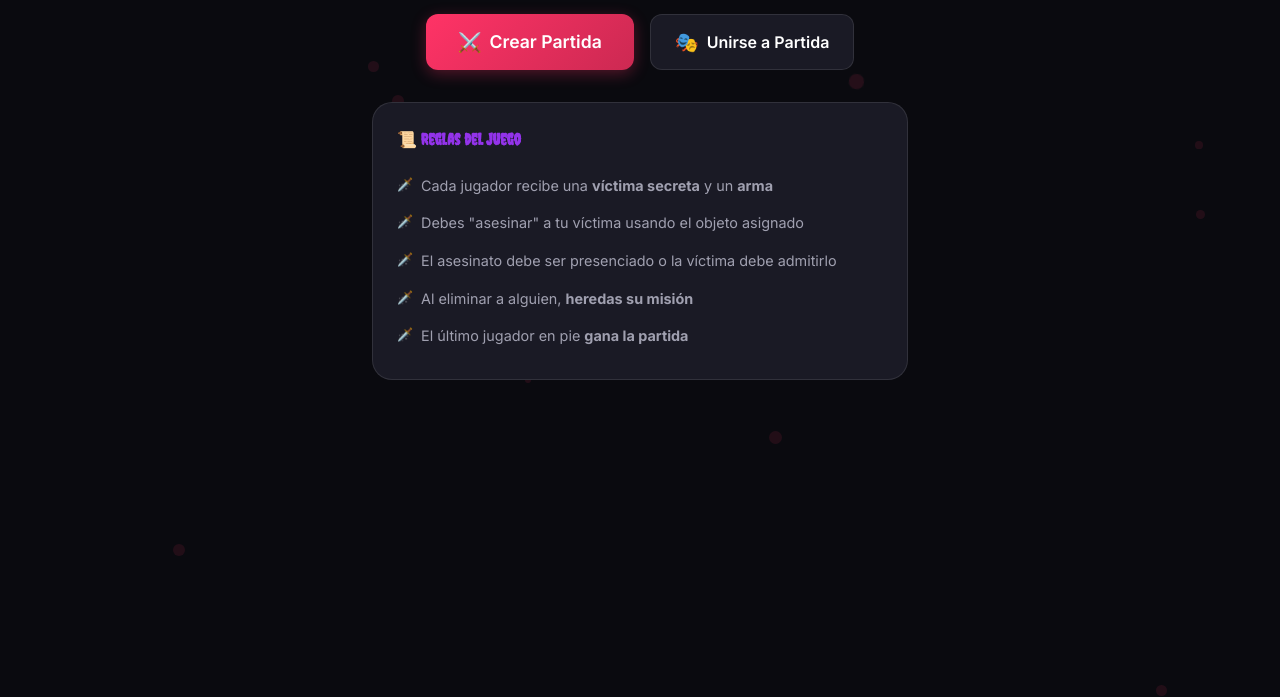
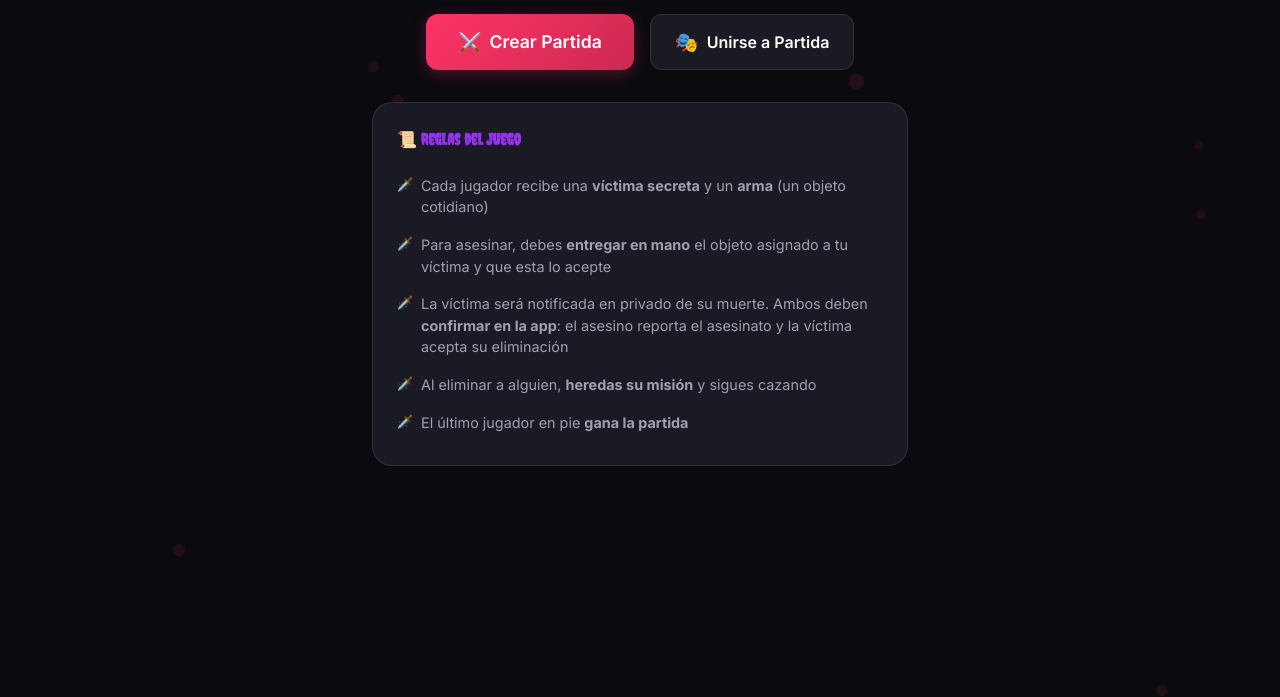
Before and after one commit to LordOkami/murder-my-friends, a plain HTML site: page index.html in a window 1280 px wide. Shown: the part 103-800 px from the top of the page. Drawn offline with Linux system fonts and the light colour scheme; no server answers.

Commit message:
Update game rules: clarify murder mechanic with handoff and double confirmation

```diff
--- a/index.html
+++ b/index.html
@@ -125,10 +125,10 @@
                 <div class="rules-section">
                     <h4>📜 Reglas del Juego</h4>
                     <ul class="rules-list">
-                        <li>Cada jugador recibe una <strong>víctima secreta</strong> y un <strong>arma</strong></li>
-                        <li>Debes "asesinar" a tu víctima usando el objeto asignado</li>
-                        <li>El asesinato debe ser presenciado o la víctima debe admitirlo</li>
-                        <li>Al eliminar a alguien, <strong>heredas su misión</strong></li>
+                        <li>Cada jugador recibe una <strong>víctima secreta</strong> y un <strong>arma</strong> (un objeto cotidiano)</li>
+                        <li>Para asesinar, debes <strong>entregar en mano</strong> el objeto asignado a tu víctima y que esta lo acepte</li>
+                        <li>La víctima será notificada en privado de su muerte. Ambos deben <strong>confirmar en la app</strong>: el asesino reporta el asesinato y la víctima acepta su eliminación</li>
+                        <li>Al eliminar a alguien, <strong>heredas su misión</strong> y sigues cazando</li>
                         <li>El último jugador en pie <strong>gana la partida</strong></li>
                     </ul>
                 </div>
```
